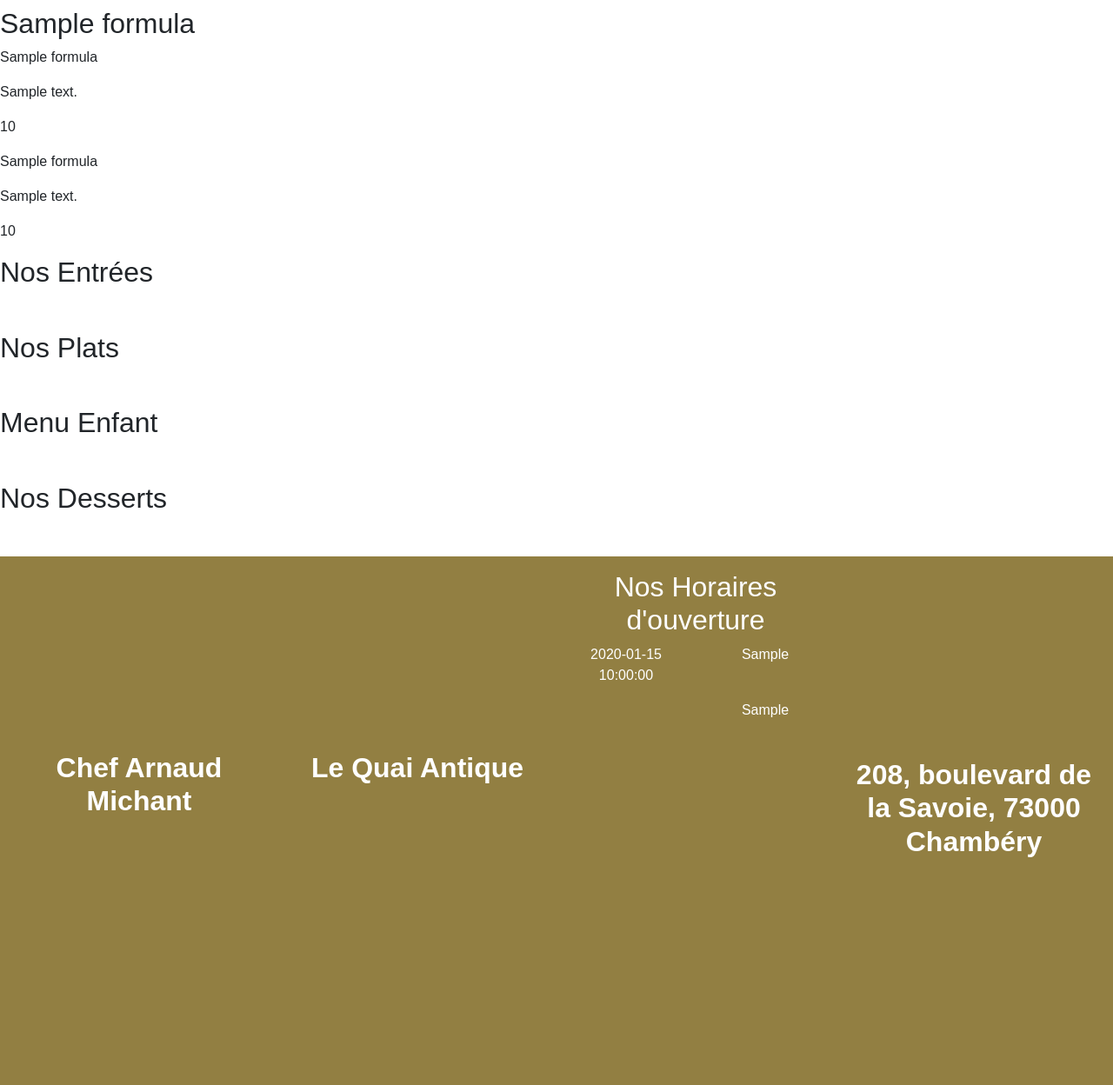
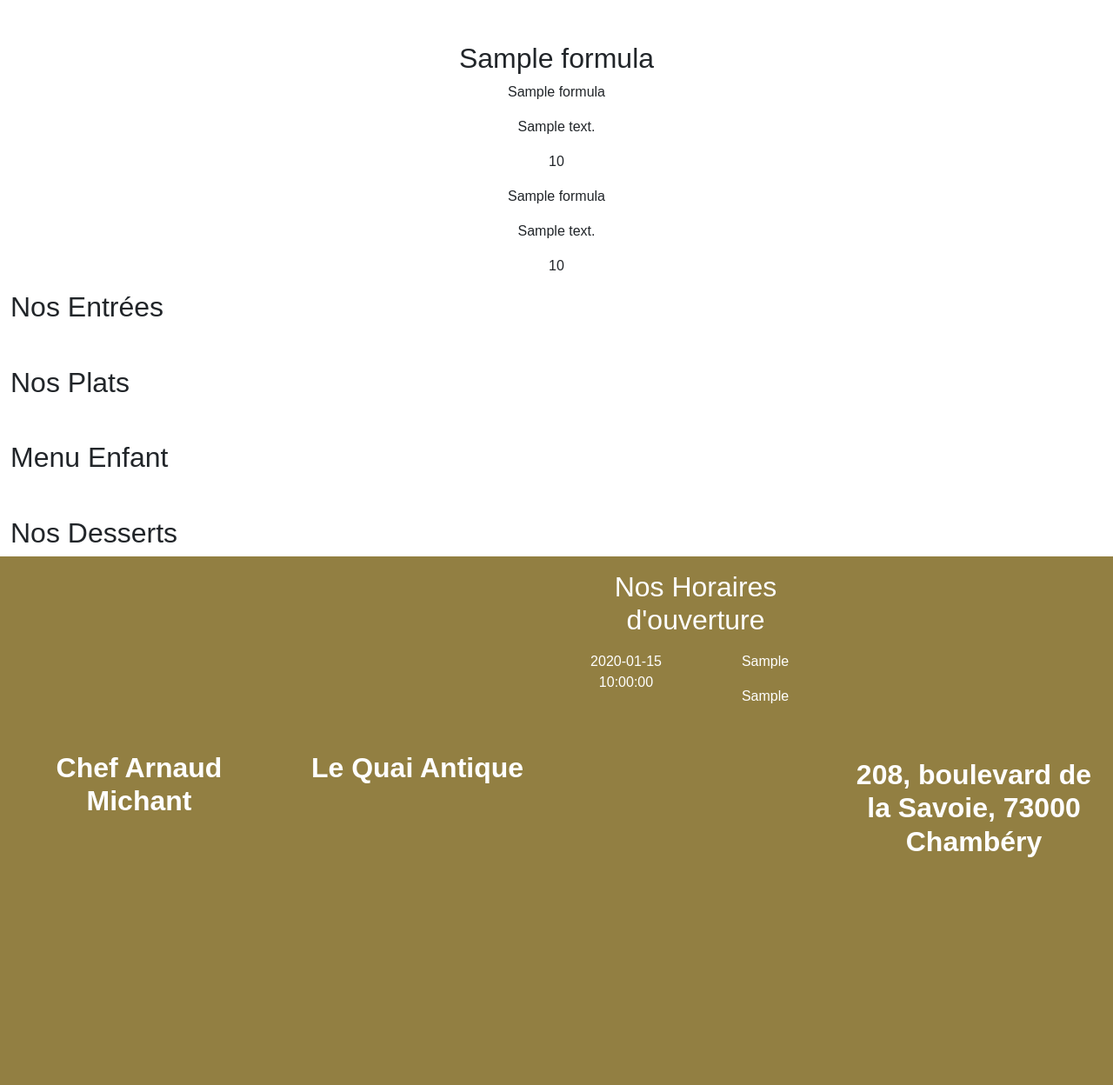
Before and after one commit to AxelTei/Le_Quai_Antique, a Symfony app: template templates/menu/index.html.twig in a window 1280 px wide; the page is wider, and only the part inside the window is pictured. Shown: the part 80-1328 px from the top of that part at 87% size. Run offline with Twig, Linux system fonts and the light colour scheme; the template is opened without the code that fills it: most values are stand-ins (such as "Sample title", 1, 10 or a date in 2020); some libraries are stand-ins or nearby versions; some web fonts are replaced.

Commit message:
continu to style the app but we have loose a lot of time with a function and it didn't work, a real loss today :'(

```diff
--- a/templates/base.html.twig
+++ b/templates/base.html.twig
@@ -142,6 +142,8 @@
 				</div>
 			</div>
 
+			{# <option {% if choice is selectedchoice(value) %}selected="selected"{% endif %}> Pour limiter plus tard#}
+
 			<!--Restaurant Presentation Section-->
 
 			<div class="container-fluid mt-5">
--- a/templates/booking/index.html.twig
+++ b/templates/booking/index.html.twig
@@ -21,7 +21,7 @@
 				{{ form_row(restaurantRule_form.runSoir) }}
 				{{ form_row(restaurantRule_form.bookingLimit) }}
 				<button type="submit" class="btn btn-success">Confirmer ?</button>
-				<p class="mt-3">Attention ! Il ne peut y avoir plus d'une règle dans le restaurant. Si vous voulez en ajouter une, n'oubliez pas de supprimer l'ancienne règle !</p>
+				<p class="mt-3">Attention ! Il ne peut y avoir plus d'une règle dans le restaurant. Si vous voulez en ajouter une, n'oubliez pas de supprimer l'ancienne règle ! Vous pouvez aussi modifier la règle actuelle.</p>
 			{{ form_end(restaurantRule_form)}}
 		</div>
 		<h2 class="mt-5">Règle du Restaurant</h2>
--- a/templates/menu/index.html.twig
+++ b/templates/menu/index.html.twig
@@ -17,12 +17,13 @@
 		<h1></h1>
 	</div>
 
-	<div>
+	<div class="container-fluid mt-5">
 		{% for formula in formulas %}
-			<div>
-				<h2>{{ formula.menuTitle }}</h2>
+			<div class="row">
+				<div class="col-sm-12 text-center">
+					<h2 class="formula-menu-title">{{ formula.menuTitle }}</h2>
 					{% if formula.formulaDayTitle %}
-					<p>{{ formula.formulaDayTitle }}</p>
+						<p class="formula-day-menu-title">{{ formula.formulaDayTitle }}</p>
 					{% endif %}
 					{% if formula.formulaDayDescription %}
 						<p>{{ formula.formulaDayDescription }}</p>
@@ -45,11 +46,12 @@
 						<a href="{{ path('edit-menu', {'id': formula.id}) }}" class="btn btn-warning">Modifier</a>
 					{% endif %}
 				</div>
+			</div>
 		{% endfor %}
 	</div>
 
 
-	<div>
+	<div class="container-fluid">
 		<h2>Nos Entrées</h2>
 		{% for menu in menus %}
 			{% if menu.dishCategory == 'entrée' %}
@@ -113,16 +115,16 @@
 
 	<!--Footer Section-->
 
-	<footer class="container-fluid footer mt-5" {% if is_granted('ROLE_ADMIN') %} style="height: 60rem;" {% endif %}>
+	<footer class="container-fluid footer" {% if is_granted('ROLE_ADMIN') %} style="height: auto;" {% endif %}>
 		<div class="row">
 			<div class="col-sm-3 mx-auto text-center footer-main-article">
-				<h5 class="footer-main-title">Chef Arnaud Michant</h5>
+				<h2 class="footer-main-title">Chef Arnaud Michant</h2>
 			</div>
 			<div class="col-sm-3 mx-auto text-center footer-main-article">
-				<h5 class="footer-main-title">Le Quai Antique</h5>
+				<h2 class="footer-main-title">Le Quai Antique</h2>
 			</div>
 			<div class="col-sm-3 mx-auto text-center footer-hours">
-				<h5 class="footer-title-hours">Nos Horaires d'ouverture</h5>
+				<h2 class="footer-title-hours mb-3">Nos Horaires d'ouverture</h2>
 				<div class="row">
 					{% for schedule in schedules %}
 						<div class="col-6">
@@ -130,7 +132,7 @@
 						</div>
 						<div class="col-6">
 							{% if schedule.openingHoursDay %}
-								<p>{{ schedule.openingHoursDay }}</p><br>
+								<p>{{ schedule.openingHoursDay }}</p>
 							{% endif %}
 							{% if schedule.openingHoursNight %}
 								<p class="mt-0">{{ schedule.openingHoursNight }}</p>
@@ -144,7 +146,7 @@
 				</div>
 			</div>
 			<div class="col-sm-3 mx-auto text-center footer-article">
-				<h5 class="footer-title">208, boulevard de la Savoie, 73000 Chambéry</h5>
+				<h2 class="footer-title">208, boulevard de la Savoie, 73000 Chambéry</h2>
 			</div>
 		</div>
 	</footer>
```
Lines whose indentation alone changed are shown as unchanged.
